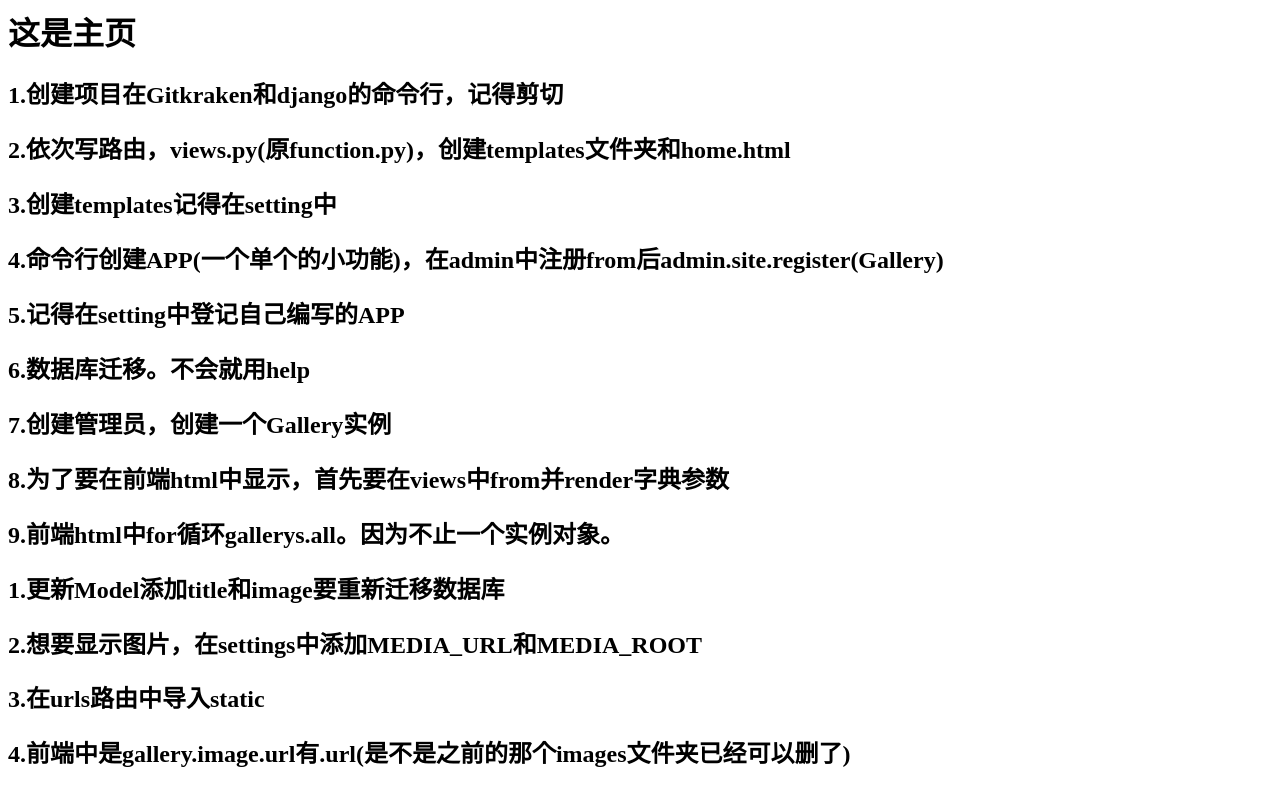
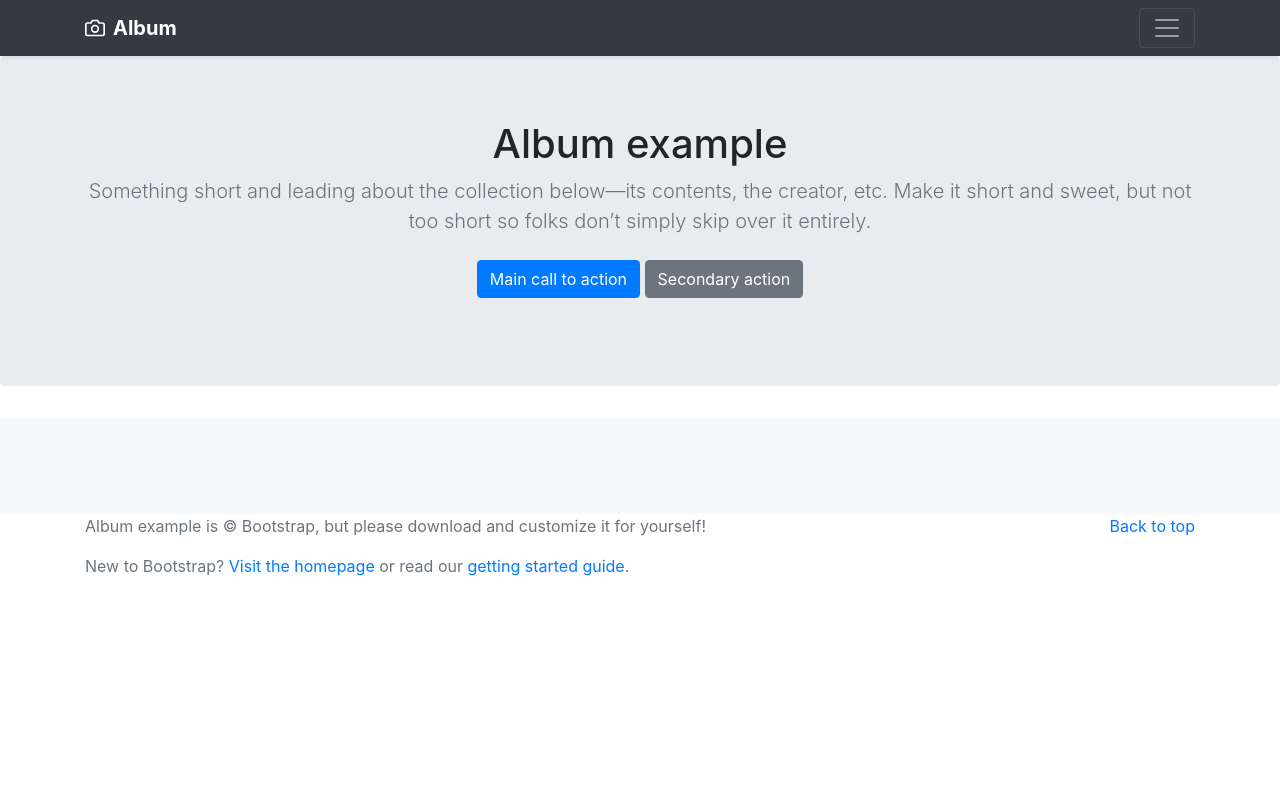
Before and after one commit to systemData/portfolio, a Django app: page / in a window 1280 px wide. Run offline with Django 3.2, Linux system fonts and the light colour scheme; data that the repository does not hold is empty; some libraries are stand-ins or nearby versions.

Commit message:
使用bootstrap渲染页面。果然删掉images
在bootstrap官网找模板。css和js链接也去官网找，代码删减

```diff
--- a/templates/home.html
+++ b/templates/home.html
@@ -1,4 +1,4 @@
-<h1>这是主页</h1>
+<!--<h1>这是主页</h1>
 <h2>1.创建项目在Gitkraken和django的命令行，记得剪切</h2>
 <h2>2.依次写路由，views.py(原function.py)，创建templates文件夹和home.html</h2>
 <h2>3.创建templates记得在setting中</h2>
@@ -15,4 +15,127 @@
 <h2>1.更新Model添加title和image要重新迁移数据库</h2>
 <h2>2.想要显示图片，在settings中添加MEDIA_URL和MEDIA_ROOT</h2>
 <h2>3.在urls路由中导入static</h2>
-<h2>4.前端中是gallery.image.url有.url(是不是之前的那个images文件夹已经可以删了)</h2>
+<h2>4.前端中是gallery.image.url有.url(是不是之前的那个images文件夹已经可以删了？)</h2>-->
+
+
+<!doctype html>
+<html lang="en">
+  <head>
+    <meta charset="utf-8">
+    <meta name="viewport" content="width=device-width, initial-scale=1, shrink-to-fit=no">
+    <meta name="description" content="">
+    <meta name="author" content="Mark Otto, Jacob Thornton, and Bootstrap contributors">
+    <meta name="generator" content="Jekyll v3.8.5">
+    <title>Album example · Bootstrap</title>
+
+    <link rel="canonical" href="https://getbootstrap.com/docs/4.3/examples/album/">
+
+    <!-- Bootstrap core CSS -->
+<link rel="stylesheet" href="https://stackpath.bootstrapcdn.com/bootstrap/4.3.1/css/bootstrap.min.css" integrity="sha384-ggOyR0iXCbMQv3Xipma34MD+dH/1fQ784/j6cY/iJTQUOhcWr7x9JvoRxT2MZw1T" crossorigin="anonymous">
+
+
+
+    <style>
+      .bd-placeholder-img {
+        font-size: 1.125rem;
+        text-anchor: middle;
+        -webkit-user-select: none;
+        -moz-user-select: none;
+        -ms-user-select: none;
+        user-select: none;
+      }
+
+      @media (min-width: 768px) {
+        .bd-placeholder-img-lg {
+          font-size: 3.5rem;
+        }
+      }
+    </style>
+    <!-- Custom styles for this template -->
+    <link href="album.css" rel="stylesheet">
+  </head>
+  <body>
+    <header>
+  <div class="collapse bg-dark" id="navbarHeader">
+    <div class="container">
+      <div class="row">
+        <div class="col-sm-8 col-md-7 py-4">
+          <h4 class="text-white">About</h4>
+          <p class="text-muted">Add some information about the album below, the author, or any other background context. Make it a few sentences long so folks can pick up some informative tidbits. Then, link them off to some social networking sites or contact information.</p>
+        </div>
+        <div class="col-sm-4 offset-md-1 py-4">
+          <h4 class="text-white">Contact</h4>
+          <ul class="list-unstyled">
+            <li><a href="#" class="text-white">Follow on Twitter</a></li>
+            <li><a href="#" class="text-white">Like on Facebook</a></li>
+            <li><a href="#" class="text-white">Email me</a></li>
+          </ul>
+        </div>
+      </div>
+    </div>
+  </div>
+  <div class="navbar navbar-dark bg-dark shadow-sm">
+    <div class="container d-flex justify-content-between">
+      <a href="#" class="navbar-brand d-flex align-items-center">
+        <svg xmlns="http://www.w3.org/2000/svg" width="20" height="20" fill="none" stroke="currentColor" stroke-linecap="round" stroke-linejoin="round" stroke-width="2" aria-hidden="true" class="mr-2" viewBox="0 0 24 24" focusable="false"><path d="M23 19a2 2 0 0 1-2 2H3a2 2 0 0 1-2-2V8a2 2 0 0 1 2-2h4l2-3h6l2 3h4a2 2 0 0 1 2 2z"/><circle cx="12" cy="13" r="4"/></svg>
+        <strong>Album</strong>
+      </a>
+      <button class="navbar-toggler" type="button" data-toggle="collapse" data-target="#navbarHeader" aria-controls="navbarHeader" aria-expanded="false" aria-label="Toggle navigation">
+        <span class="navbar-toggler-icon"></span>
+      </button>
+    </div>
+  </div>
+</header>
+
+<main role="main">
+
+  <section class="jumbotron text-center">
+    <div class="container">
+      <h1 class="jumbotron-heading">Album example</h1>
+      <p class="lead text-muted">Something short and leading about the collection below—its contents, the creator, etc. Make it short and sweet, but not too short so folks don’t simply skip over it entirely.</p>
+      <p>
+        <a href="#" class="btn btn-primary my-2">Main call to action</a>
+        <a href="#" class="btn btn-secondary my-2">Secondary action</a>
+      </p>
+    </div>
+  </section>
+
+  <div class="album py-5 bg-light">
+    <div class="container">
+
+      <div class="row">
+
+		{% for gallery in gallerys.all %}
+
+        <div class="col-md-4">
+          <div class="card mb-4 shadow-sm">
+          	<img class="card-img-top" src="{{ gallery.image.url }}">
+            <!--<svg class="bd-placeholder-img card-img-top" width="100%" height="225" xmlns="http://www.w3.org/2000/svg" preserveAspectRatio="xMidYMid slice" focusable="false" role="img" aria-label="Placeholder: Thumbnail"><title>Placeholder</title><rect width="100%" height="100%" fill="#55595c"/><text x="50%" y="50%" fill="#eceeef" dy=".3em">Thumbnail</text></svg>-->
+            <div class="card-body">
+              <p class="card-text">{{ gallery.description }}</p>
+
+            </div>
+          </div>
+        </div>
+		{% endfor %}
+
+      </div>
+    </div>
+  </div>
+
+</main>
+
+<footer class="text-muted">
+  <div class="container">
+    <p class="float-right">
+      <a href="#">Back to top</a>
+    </p>
+    <p>Album example is &copy; Bootstrap, but please download and customize it for yourself!</p>
+    <p>New to Bootstrap? <a href="https://getbootstrap.com/">Visit the homepage</a> or read our <a href="/docs/4.3/getting-started/introduction/">getting started guide</a>.</p>
+  </div>
+</footer>
+<script src="https://code.jquery.com/jquery-3.3.1.slim.min.js" integrity="sha384-q8i/X+965DzO0rT7abK41JStQIAqVgRVzpbzo5smXKp4YfRvH+8abtTE1Pi6jizo" crossorigin="anonymous"></script>
+<script src="https://cdnjs.cloudflare.com/ajax/libs/popper.js/1.14.7/umd/popper.min.js" integrity="sha384-UO2eT0CpHqdSJQ6hJty5KVphtPhzWj9WO1clHTMGa3JDZwrnQq4sF86dIHNDz0W1" crossorigin="anonymous"></script>
+<script src="https://stackpath.bootstrapcdn.com/bootstrap/4.3.1/js/bootstrap.min.js" integrity="sha384-JjSmVgyd0p3pXB1rRibZUAYoIIy6OrQ6VrjIEaFf/nJGzIxFDsf4x0xIM+B07jRM" crossorigin="anonymous"></script>
+
+</html>
```
Also changed, not shown: images/robot1.jpg (deleted).
